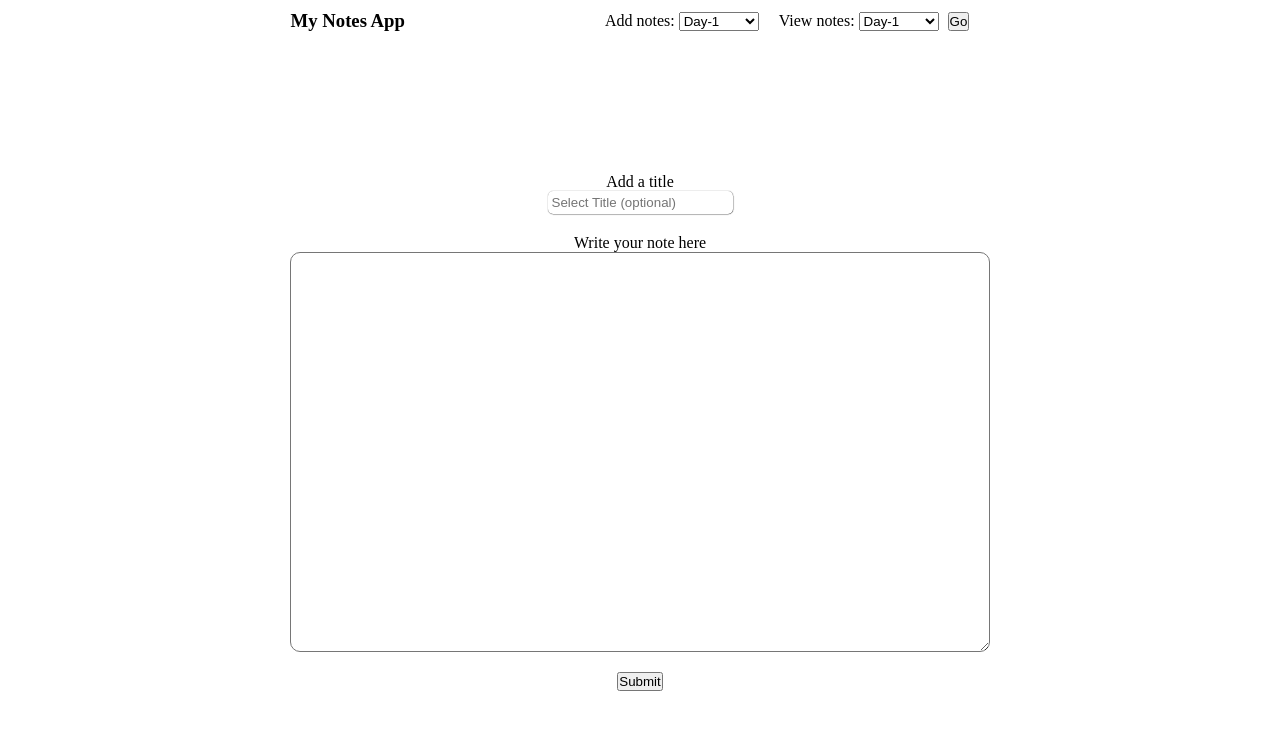
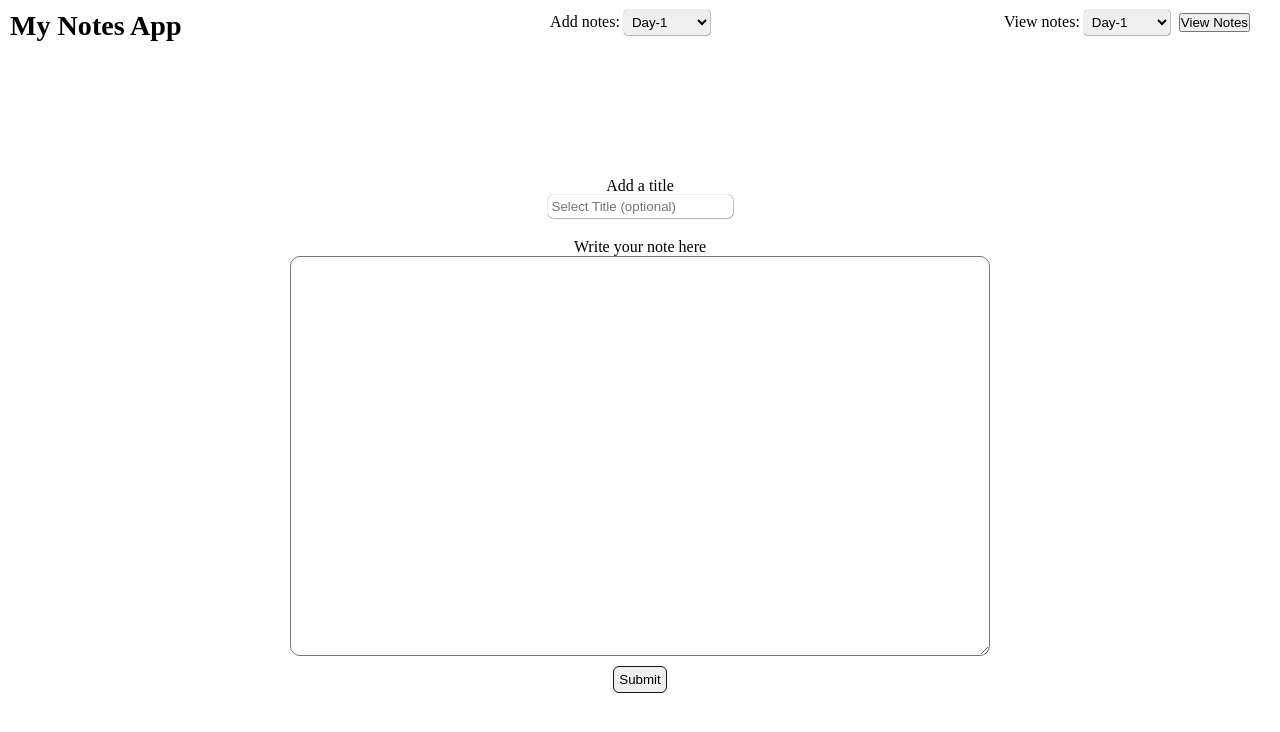
Before and after one commit to Somesh-Kumar-Yadav/5-July-sprintEvaluation, a website built with webpack: page webpack-demo/dist/index.html in a window 1280 px wide. Built offline with Linux system fonts and the light colour scheme.

Commit message:
Completed MyNotes App+ fixed some bugs

```diff
--- a/webpack-demo/components/navbar.js
+++ b/webpack-demo/components/navbar.js
@@ -47,7 +47,7 @@ let navbar = () => {
 						<option>Day-16</option>
 					</optgroup>
 				</select>
-				<button id="go">Go</button>
+				<button id="go">View Notes</button>
 			</div>
 		`;
 };
--- a/webpack-demo/src/index.js
+++ b/webpack-demo/src/index.js
@@ -1,14 +1,16 @@
-import axios from "axios";
 import navbar from "../components/navbar.js";
 import section from "../components/section.js";
+
 let nav = document.querySelector("nav");
 let sec = document.querySelector("section");
 let sect = document.querySelector(".show");
+
 let main = () => {
 	nav.innerHTML = navbar();
 	sec.innerHTML = section();
 };
 main();
+
 let obj = {};
 let obj_2 = {};
 let t = document.getElementById("tit_le");
@@ -51,7 +53,7 @@ let show = (d) => {
 	sect.innerHTML = null;
 	let div = document.createElement("div");
 	let dayname = document.createElement("h1");
-	if (obj_2[d] == undefined) {
+	if (obj_2[d] == undefined || obj_2[d].length == 0) {
 		obj_2[d] = "No title";
 	}
 	dayname.innerHTML = `${d} <br/><span>${obj_2[d]}</span>`;
--- a/webpack-demo/style/style.css
+++ b/webpack-demo/style/style.css
@@ -17,7 +17,15 @@ nav div {
 	margin-right: 20px;
 }
 nav div:nth-child(1) {
-	margin-right: 200px;
+	position: absolute;
+	top: 10px;
+	font-size: 24px;
+	left: 10px;
+}
+nav div:nth-child(3) {
+	position: absolute;
+	top: 10px;
+	right: 10px;
 }
 section {
 	height: 100vh;
@@ -33,6 +41,15 @@ section textarea {
 	border-radius: 10px;
 	padding: 10px;
 	margin-bottom: 20px;
+}
+nav select {
+	padding: 4px;
+	border-radius: 3px;
+	border: none;
+	box-shadow: 0.2px 0.2px 1px #111111;
+	outline: none;
+
+	transition: 0.2s;
 }
 section input {
 	padding: 4px;
@@ -71,3 +88,17 @@ span {
 	margin: 5px;
 	font-size: 20px;
 }
+section button {
+	padding: 5px;
+	margin-top: -10px;
+	border-radius: 6px;
+	border: 1px solid #111111;
+	transition: 0.3s;
+}
+section button:hover {
+	transform: scale(1.1);
+}
+
+button {
+	cursor: pointer;
+}
```
Also changed, not shown: webpack-demo/dist/index.bundle.js.
